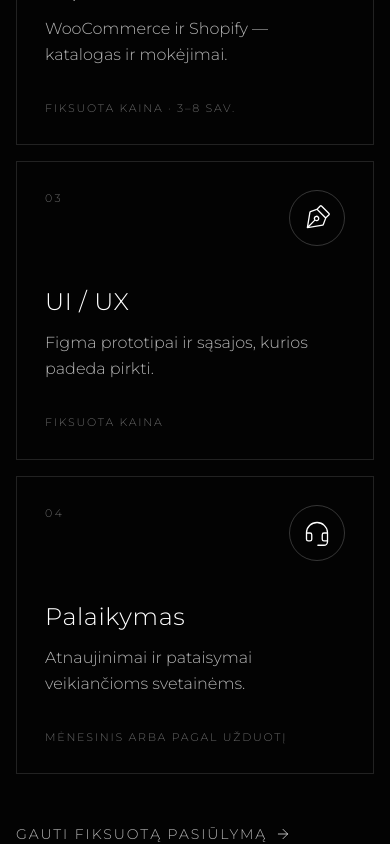
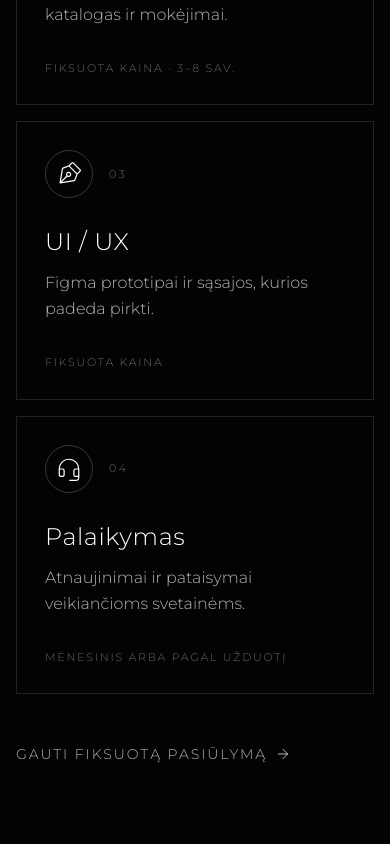
Before and after one commit to Jeshki/karolis-resume, a Next.js app: page / in a window 390 px wide. Shown: the part 2100-2944 px from the top of the page. Built offline with nearby package versions, Linux system fonts and the light colour scheme.

Commit message:
Tighten the services cards and keep Phosphor icons on the left.
Move the light-weight marks next to the index so the 2×2 band reads cleaner on mobile and the chat button no longer covers Palaikymas.

Co-authored-by: Karolis Cibiras <Jeshki@users.noreply.github.com>

```diff
--- a/src/components/HomeSections.tsx
+++ b/src/components/HomeSections.tsx
@@ -12,7 +12,7 @@ import {
   Quote,
   BadgeCheck,
 } from 'lucide-react';
-import { Browser, Storefront, PenNib, Headset } from '@phosphor-icons/react';
+import { Browser, Storefront, PenNib, Headset } from '@phosphor-icons/react/dist/ssr';
 import { IconBrandLinkedin } from '@tabler/icons-react';
 import { Reveal } from 'src/components/Reveal';
 import { useLanguage } from 'src/contexts/LanguageContext';
@@ -165,16 +165,16 @@ export function HomeSections() {
                   key={service.title}
                   whileHover={hoverLift}
                   transition={{ duration: 0.28, ease: [0.22, 1, 0.36, 1] }}
-                  className="group h-full min-h-[240px] p-7 md:p-9 flex flex-col border border-white/12 hover:border-white/35 hover:bg-white/[0.03] transition-colors"
+                  className="group h-full p-7 md:p-8 flex flex-col border border-white/12 hover:border-white/35 hover:bg-white/[0.03] transition-colors"
                 >
-                  <div className="flex items-start justify-between gap-4 mb-10">
-                    <span className="text-[11px] tracking-[0.22em] text-white/40">{service.n}</span>
+                  <div className="flex items-center gap-4 mb-7">
                     <span
-                      className="flex h-14 w-14 items-center justify-center rounded-full border border-white/20 text-white group-hover:border-white/55 group-hover:bg-white group-hover:text-black transition-colors"
+                      className="flex h-12 w-12 shrink-0 items-center justify-center rounded-full border border-white/20 text-white group-hover:border-white/55 group-hover:bg-white group-hover:text-black transition-colors"
                       aria-hidden
                     >
-                      <Icon size={28} weight="light" />
+                      <Icon size={26} weight="light" />
                     </span>
+                    <span className="text-[11px] tracking-[0.22em] text-white/40">{service.n}</span>
                   </div>
                   <h3 className="text-2xl tracking-wide mb-3">{service.title}</h3>
                   <p className="text-white/70 leading-relaxed mb-8 max-w-sm">{service.body}</p>
@@ -186,7 +186,7 @@ export function HomeSections() {
             })}
           </div>
 
-          <div className="mt-12 md:mt-14">
+          <div className="mt-12 md:mt-14 max-md:pb-16">
             <Link
               href="/kontaktai"
               className="inline-flex items-center gap-2 text-sm tracking-[0.14em] uppercase text-white/70 hover:text-white transition-colors"
```
